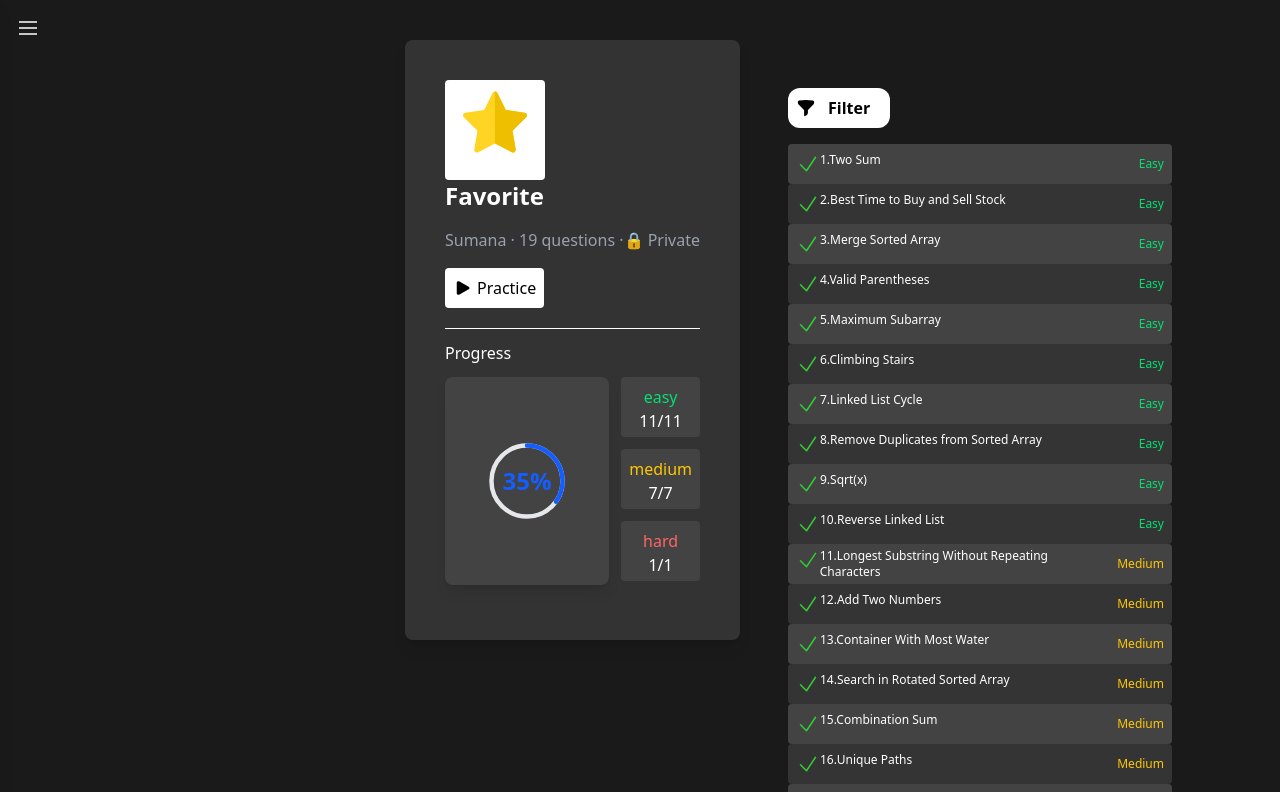
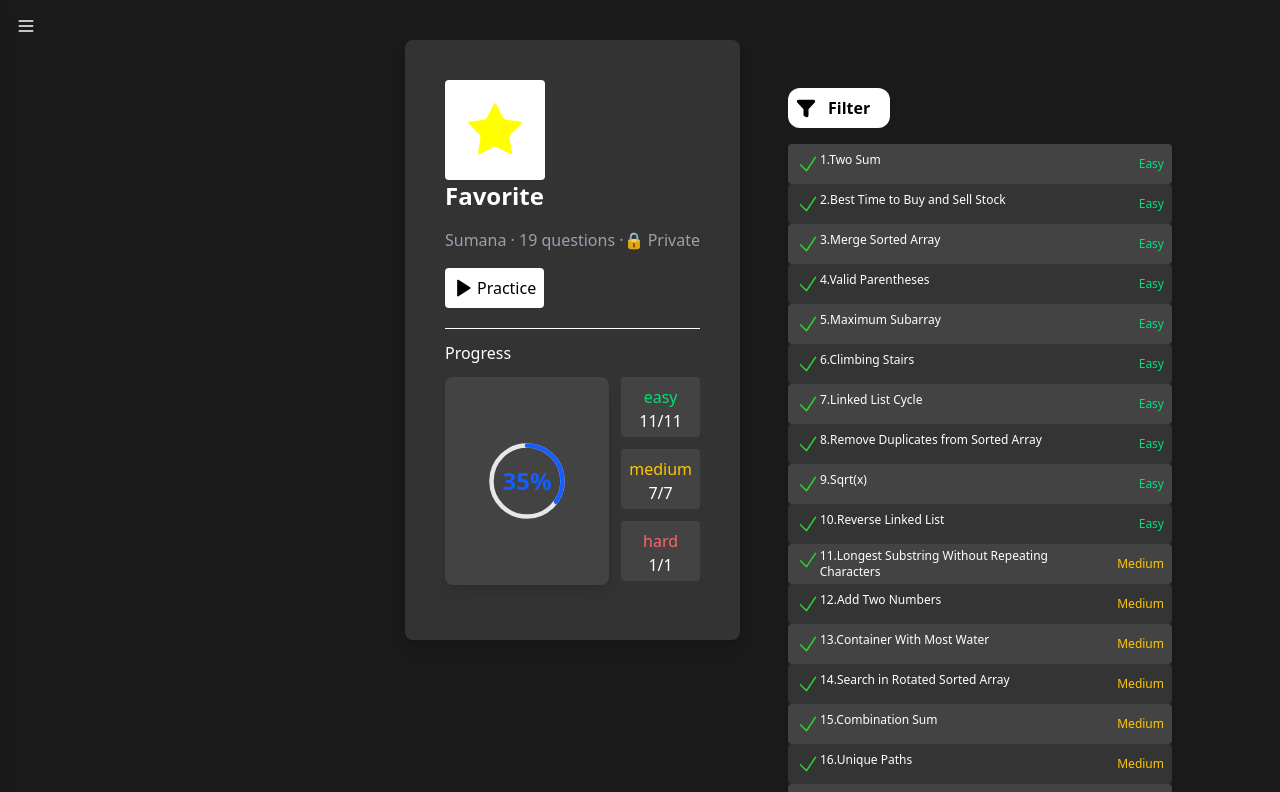
Before and after one commit to Anjalisharma3463/Leetcode-filterSection, a React (Vite) app: page / in a window 1280 px wide. Shown: the top 792 px of the page. Built offline with nearby package versions, Linux system fonts and the light colour scheme.

Commit message:
lucide icons added

```diff
--- a/package.json
+++ b/package.json
@@ -11,6 +11,7 @@
   },
   "dependencies": {
     "@tailwindcss/vite": "^4.0.3",
+    "lucide-react": "^0.475.0",
     "react": "^19.0.0",
     "react-dom": "^19.0.0",
     "tailwindcss": "^4.0.3"
--- a/src/components/FilteredSection.jsx
+++ b/src/components/FilteredSection.jsx
@@ -1,6 +1,6 @@
 import React, { useEffect, useState } from 'react';
 import Problemcomponent from './Problemcomponent';
-
+import {Filter} from 'lucide-react'
 const FilteredSection = () => {
     const [clicked, setClicked] = useState(false); // State variable to track filter  modelvisibility
     const [filtereddata, setFilteredData] = useState([]); // State variable to store filtered data
@@ -64,7 +64,8 @@ const FilteredSection = () => {
                             onClick={toggle}
                             className="rounded-xl flex items-center p-2  bg-white   font-semibold"
                         >
-                            <img src="/filter.svg" alt="filter icon" className="w-5  " />
+                             <Filter size={20} fill='black'/>
+                            {/* <img src="/filter.svg" alt="filter icon" className="w-5  " /> */}
                             <span className="px-3 text-base">Filter</span>
                         </button>
                     </div>
--- a/src/components/Problemcomponent.jsx
+++ b/src/components/Problemcomponent.jsx
@@ -7,7 +7,7 @@ const Problem = ({ index, id,title , difficulty}) => {
  const color = difficulty === "Easy" ? "text-green-400" : difficulty === "Medium" ? "text-yellow-400" : "text-red-400";
   return (
       <>
-       <div className={ ` px-2 text-white    h-13 sm:h-10 ${bgcolor} rounded flex justify-between items-center`}>
+       <div className={ ` px-2 text-white    h-14   sm:h-10 ${bgcolor} rounded flex justify-between items-center`}>
          <div className="flex   ">
           <div>
 
--- a/src/components/Profile.jsx
+++ b/src/components/Profile.jsx
@@ -1,5 +1,7 @@
 import React, { useEffect, useState } from 'react';
  import { Statusbox } from './Statusbox';
+ import { Star,Play } from 'lucide-react';
+
 const Progressbar = () => {
   return (
 
@@ -42,8 +44,8 @@ export default function ProfileSection() {
           <div>
             {/* image  */}
           <div  className="w-25 h-25  bg-white rounded flex justify-center items-center">
-
-          <img src="/favourite.svg" alt="" className=' pb-4 w-20  h-20' />
+          <Star color='yellow' size={64} fill="yellow" strokeWidth={0} />
+          {/* <img src="/favourite.svg" alt="" className=' pb-4 w-20  h-20' /> */}
           </div>
 
 
@@ -52,7 +54,8 @@ export default function ProfileSection() {
 
           {/* Practice Button */}
           <button className="mt-4 mb-5 p-2 bg-white flex justify-center rounded items-center text-black font-medium">
-           <img src="/play.svg" alt=""  className='w-5 h-5'/>
+           {/* <img src="/play.svg" alt=""  className='w-5 h-5'/> */}
+           <Play size={20} fill='black'  />
            <span className='pl-1'>Practice</span>
           </button>
           <hr />
--- a/src/components/Sidebar.jsx
+++ b/src/components/Sidebar.jsx
@@ -1,5 +1,5 @@
 import React, { useState } from "react";
-
+import { Star, Lock ,Menu } from 'lucide-react';
 const Sidebar = () => {
   const [isOpen, setIsOpen] = useState(false);
 
@@ -18,9 +18,10 @@ const Sidebar = () => {
         <div className="p-4 flex justify-between items-center">
           <span className="text-lg font-bold">My Lists</span>
           <button onClick={toggleSidebar}>
+             <Menu size={20} />
+            {/* <img src="/hamburger.svg" alt="close" className="w-6 h-6 filter invert" /> */}
+          </button>
 
-            <img src="/hamburger.svg" alt="close" className="w-6 h-6 filter invert" />
-          </button>
         </div>
 
 
@@ -30,14 +31,15 @@ const Sidebar = () => {
             <div className="flex items-center">
               <div className="w-6 h-6 bg-white rounded flex justify-center items-center">
 
-                <img src="/favourite.svg" alt="" className='  w-10 h-10  ' />
+              <Star color='yellow' size={60} fill="yellow" strokeWidth={0} />
               </div>
               <div>
 
                 <p className="pl-2">Favourite</p>
               </div>
             </div>
-            <img src="/lock.svg" alt="lock icon" className="w-5 h-5 filter invert" />
+            {/* <img src="/lock.svg" alt="lock icon" className="w-5 h-5 filter invert" /> */}
+             <Lock   size={20}  />
           </div>
         </div>
       </div>
@@ -50,7 +52,8 @@ const Sidebar = () => {
         className={`fixed top-4 left-4 transition-opacity duration-500 ${isOpen ? "opacity-0 invisible" : "opacity-100 visible delay-500"
           }`}
       >
-        <img src="/hamburger.svg" alt="menu" className="w-6 h-6 filter invert " />
+        {/* <img src="/hamburger.svg" alt="menu" className="w-6 h-6 filter invert " /> */}
+        <Menu size={20} color="white"/>
       </button>
 
  </>
```
Also changed, not shown: 1 other file (tests, documents, lock files or other folders).
